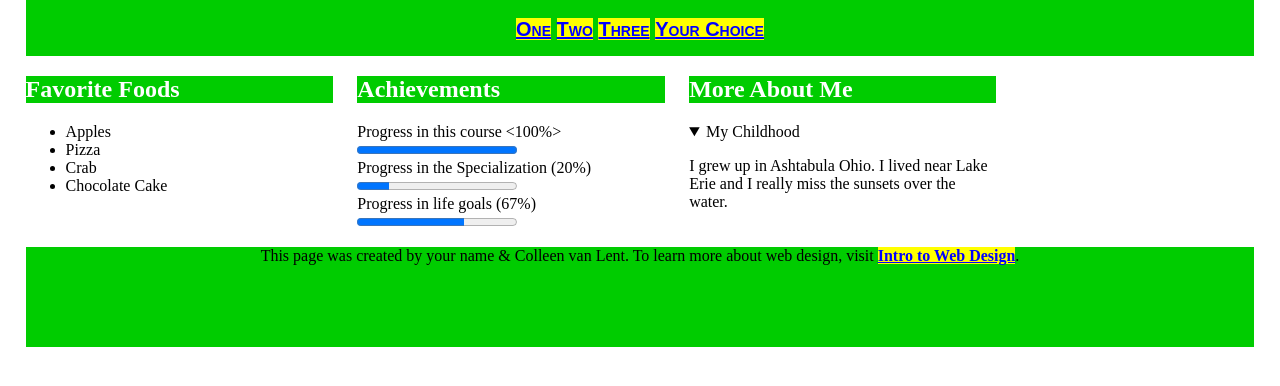
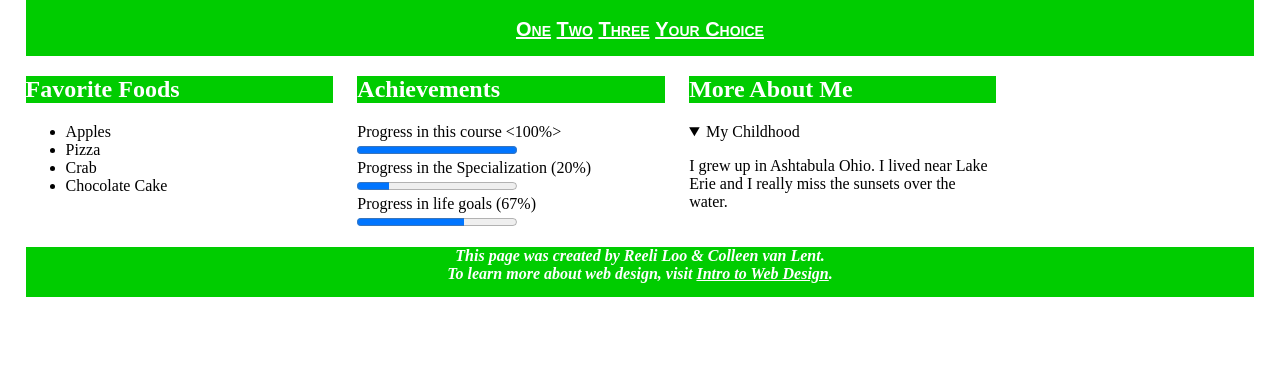
Before and after one commit to EgoP2rdik/HTML-code, a plain HTML site: page index.html in a window 1280 px wide. Shown: the part 66-452 px from the top of the page. Drawn offline with Linux system fonts and the light colour scheme.

Commit message:
hw1_update_with_box_model_ver2

```diff
--- a/hw1.css
+++ b/hw1.css
@@ -25,9 +25,9 @@ nav{
 }
 
 a {
-	color: #0000FF;
+	color: #FFFFFF;
 	font-weight: bold;
-	background: #FFFF00;
+	/*background: #FFFF00;*/
 }
 
 section{
@@ -48,9 +48,13 @@ h2{
 
 footer{
 	background: #00CC00;
-	height:100px;
+	height:50px;
 	clear: both;
 	text-align: center;
+	color: #FFFFFF;
+	font-style: italic;
+	font-weight: bold;
+
 }
 
 img{
--- a/index.html
+++ b/index.html
@@ -37,6 +37,7 @@
 	  </section>
 
    <footer>
-		    <p><img src = "http://www.intro-webdesign.com/images/newlogo.png" alt = "logo"/> This page was created by your name &amp; Colleen van Lent.   To learn more about web design, visit <a href="http://www.intro-webdesign.com">Intro to Web Design</a>.</p>
+		    <p><img src = "http://www.intro-webdesign.com/images/newlogo.png" alt = "logo"/> This page was created by Reeli Loo &amp; Colleen van Lent.
+		<br>	To learn more about web design, visit <a href="http://www.intro-webdesign.com">Intro to Web Design</a>.</p>
 	  </footer>
 </body>
```
